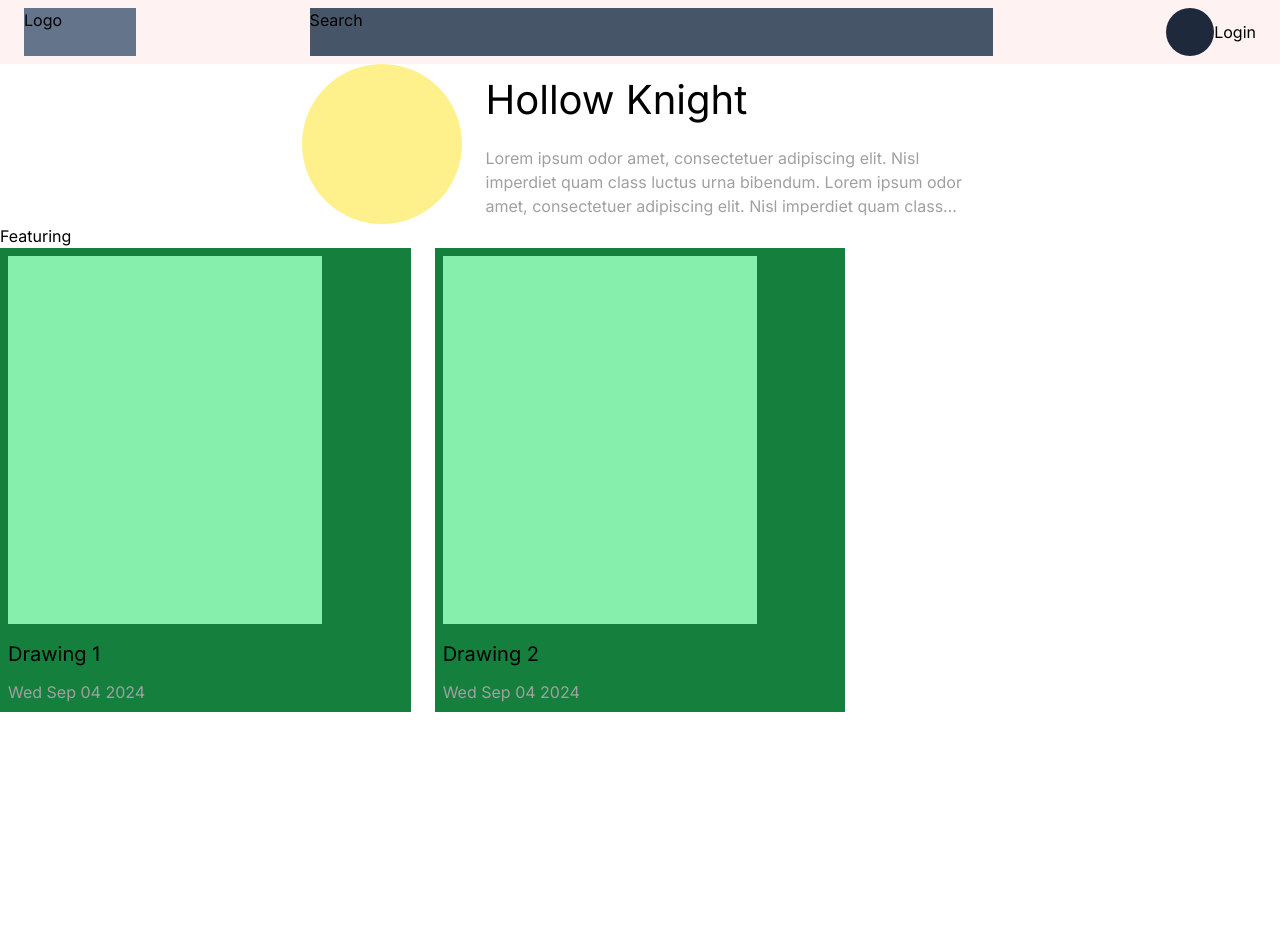
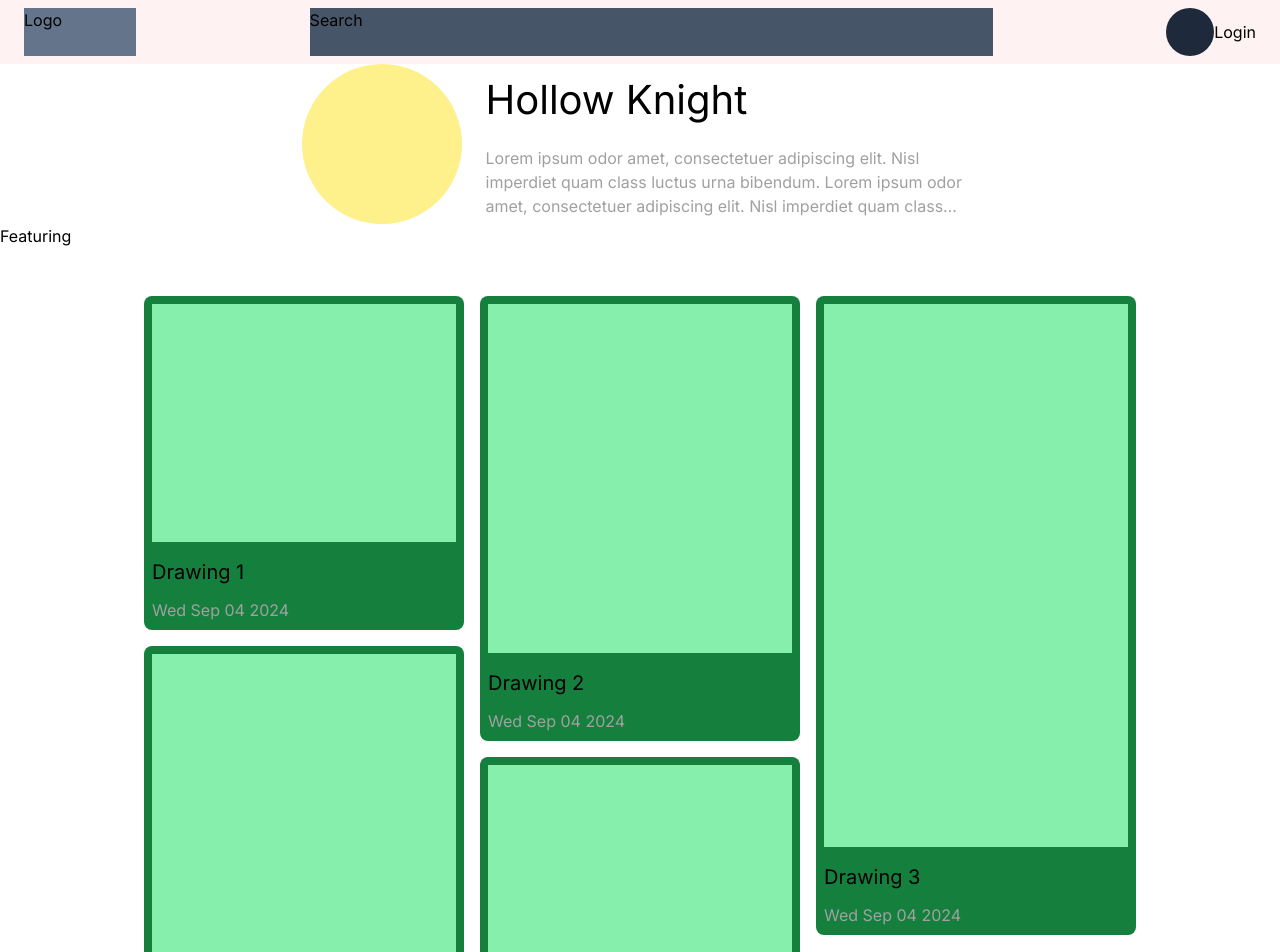
Before and after one commit to elynafock/soymilk, a Next.js app: page / in a window 1280 px wide. Shown: the top 952 px of the page. Before the commit the page ends 800 px from the top, so only its background shows below. Built offline with nearby package versions, Linux system fonts and the light colour scheme.

Commit message:
masonry algo done

```diff
--- a/app/Masonry/Card.tsx
+++ b/app/Masonry/Card.tsx
@@ -7,9 +7,12 @@ type Props = {
 
 const Card = (props: Props) => {
   return (
-    <div className="p-2 bg-green-700">
-      <div className="w-[314px] h-[368px] bg-green-300"></div>
-      <div className="w-[314px]">
+    <div className="p-2 bg-green-700 rounded-lg ">
+      <div
+        className="w-full bg-green-300"
+        style={{ height: props.post.img.height }}
+      ></div>
+      <div className="w-full">
         <div className="text-xl pt-4 ">{props.post.title}</div>
         <div className="text-base text-[#A1A0A0] pt-3 ">
           {props.post.createdAt.toDateString()}
--- a/app/Masonry/index.tsx
+++ b/app/Masonry/index.tsx
@@ -1,5 +1,8 @@
+"use client";
+
 import React from "react";
 import Card from "./Card";
+import useMediaQuery from "../hooks";
 
 export type Post = {
   id: string;
@@ -19,7 +22,7 @@ const posts: Array<Post> = [
     img: {
       url: "././public/hw6.png",
       width: 314,
-      height: 368,
+      height: 238,
     },
     createdAt: new Date(2024, 8, 4),
   },
@@ -29,17 +32,56 @@ const posts: Array<Post> = [
     img: {
       url: "././public/hw6.png",
       width: 314,
-      height: 368,
+      height: 349,
+    },
+    createdAt: new Date(2024, 8, 4),
+  },
+  {
+    id: "3",
+    title: "Drawing 3",
+    img: {
+      url: "././public/hw6.png",
+      width: 314,
+      height: 543,
+    },
+    createdAt: new Date(2024, 8, 4),
+  },
+  {
+    id: "4",
+    title: "Drawing 4",
+    img: {
+      url: "././public/hw6.png",
+      width: 314,
+      height: 600,
+    },
+    createdAt: new Date(2024, 8, 4),
+  },
+  {
+    id: "5",
+    title: "Drawing 4",
+    img: {
+      url: "././public/hw6.png",
+      width: 314,
+      height: 200,
     },
     createdAt: new Date(2024, 8, 4),
   },
 ];
 
 const Cards = () => {
+  const isDesktop = useMediaQuery("(min-width: 1024px)");
+  const columns = isDesktop ? 3 : 2;
+
   return (
-    <div className="grid grid-cols-3 gap-6 justify-center">
-      {posts.map((post) => (
-        <Card post={post}></Card>
+    <div className="grid grid-cols-2 gap-4 pt-12 px-4 max-w-screen-lg mx-auto lg:grid-cols-3">
+      {[...Array(columns)].map((_, i) => (
+        <div className="flex flex-col gap-4" key={i}>
+          {posts
+            .filter((_, j) => j % columns === i)
+            .map((post) => (
+              <Card post={post} key={post.id} />
+            ))}
+        </div>
       ))}
     </div>
   );
--- /dev/null
+++ b/app/hooks.ts
@@ -0,0 +1,19 @@
+import { useState, useEffect } from "react";
+
+const useMediaQuery = (query:string) => {
+  const [matches, setMatches] = useState(false);
+
+  useEffect(() => {
+    const media = window.matchMedia(query);
+    if (media.matches !== matches) {
+      setMatches(media.matches);
+    }
+    const listener = () => setMatches(media.matches);
+    window.addEventListener("resize", listener);
+    return () => window.removeEventListener("resize", listener);
+  }, [matches, query]);
+
+  return matches;
+}
+
+export default useMediaQuery;
```
